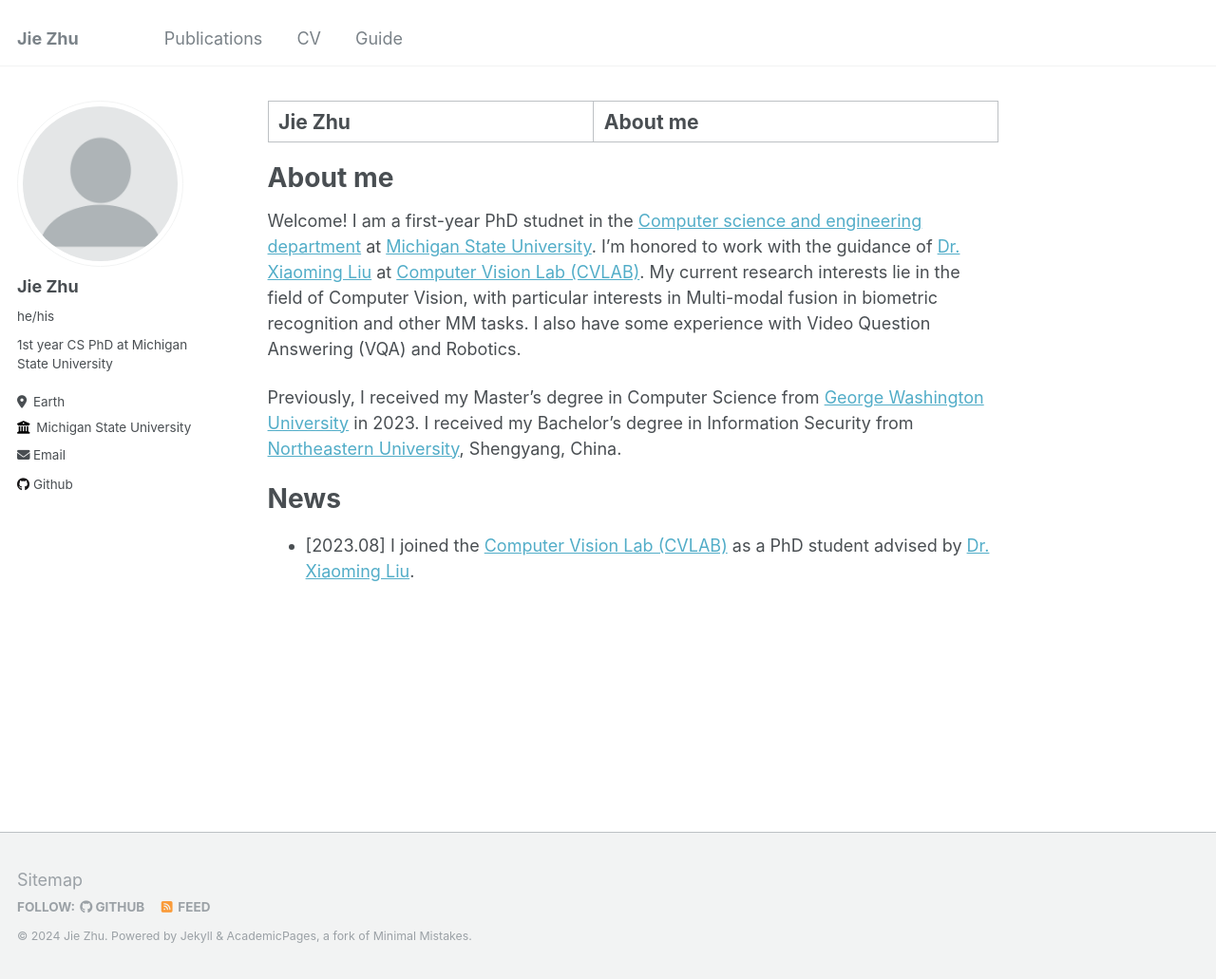
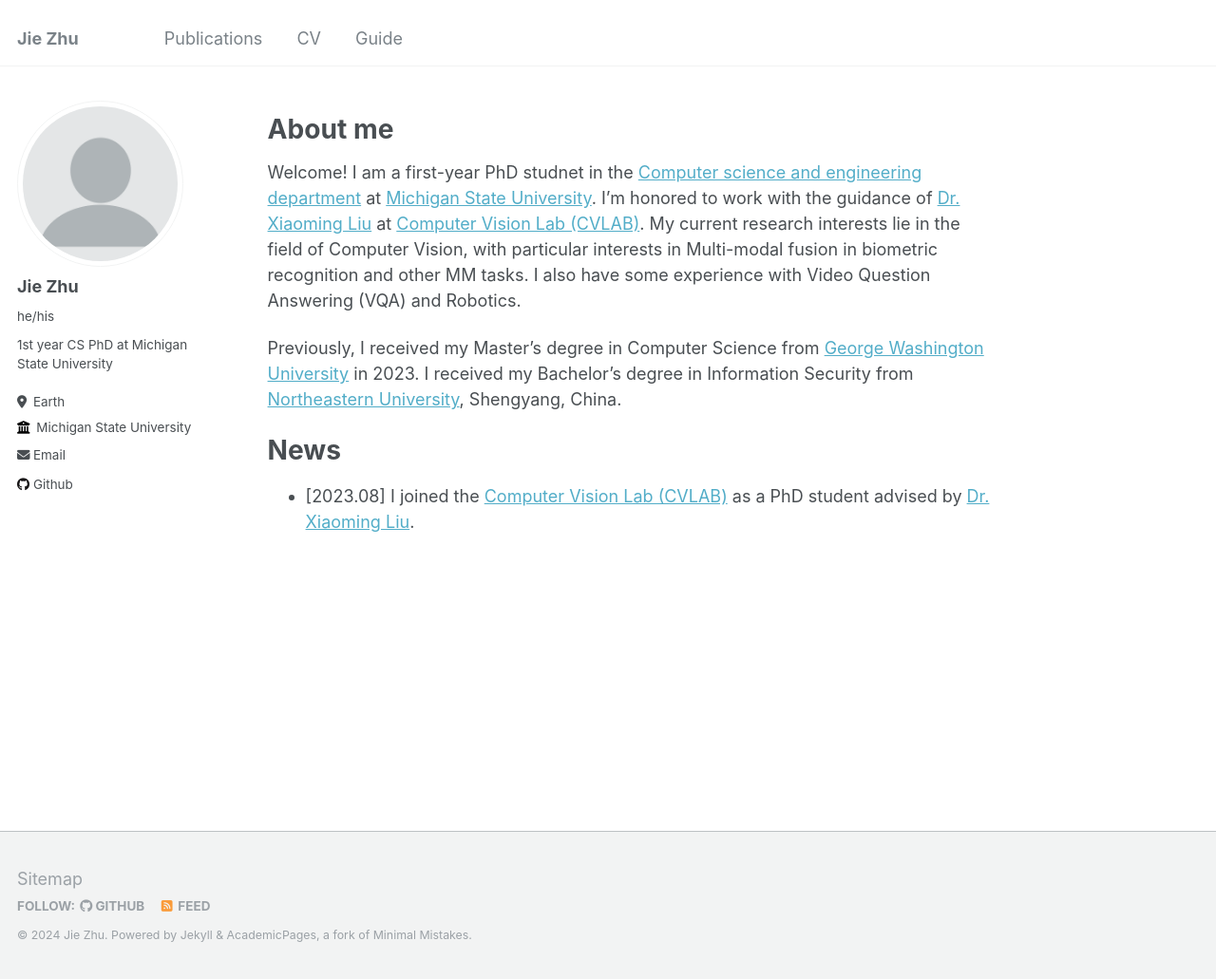
Before and after one commit to jiezhu23/jiezhu23.github.io, a Jekyll site: the page built from _pages/about.md, in a window 1280 px wide and 1031 px high. Shown: the whole window at 95% size. Built offline with Jekyll 4.4.1, drawn with Linux system fonts in a browser that asks for light colours.

Commit message:
Update about.md

```diff
--- a/_pages/about.md
+++ b/_pages/about.md
@@ -1,6 +1,6 @@
 ---
 permalink: /
-title: "Jie Zhu | About me"
+title: ""
 author_profile: true
 redirect_from:
   - /about/
```
